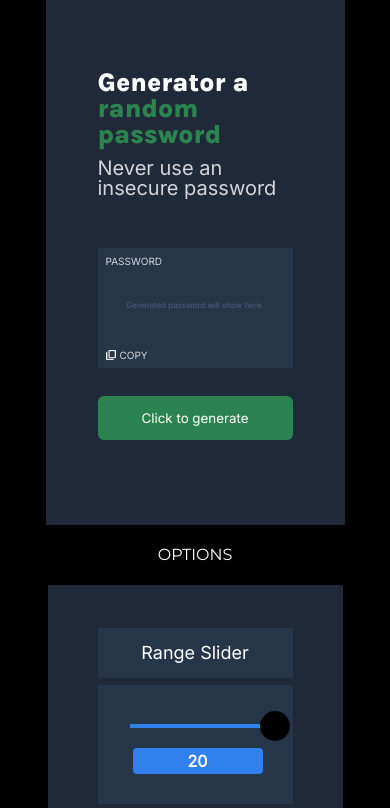
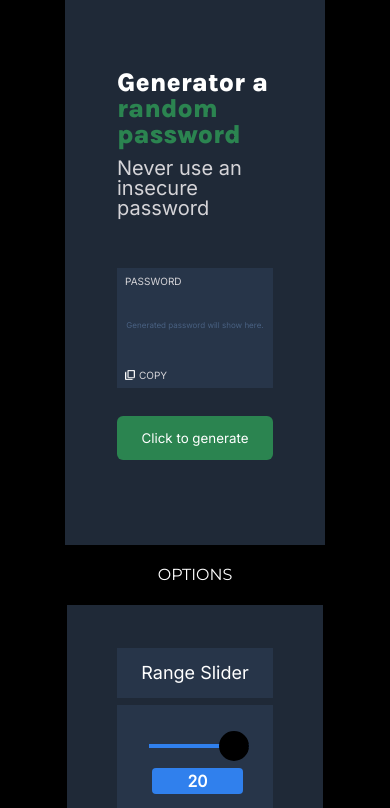
Before and after one commit to iadnanahsan/password-generator-by-iadnanahsan, a plain HTML site: page index.html in a window 390 px wide. Shown: the top 808 px of the page. Drawn offline with Linux system fonts and the light colour scheme.

Commit message:
update style.css

```diff
--- a/assets/css/style.css
+++ b/assets/css/style.css
@@ -291,3 +291,23 @@ input[type="checkbox"]:disabled {
     p:empty:not(:focus)::before {
     font-size: 8px;
 }
+
+@media screen and (max-width: 600px) {
+     .slider input[type="range"] {
+        width: 100px !important;
+    }
+}
+
+@media screen and (max-width: 768px) {
+    #result {
+        font-size: 12px;
+    }
+
+    .pass-gen_generate-pass-sec {
+        width: 40% !important;
+    }
+
+    .options-sec {
+        width: 40% !important;
+    }
+}
```
